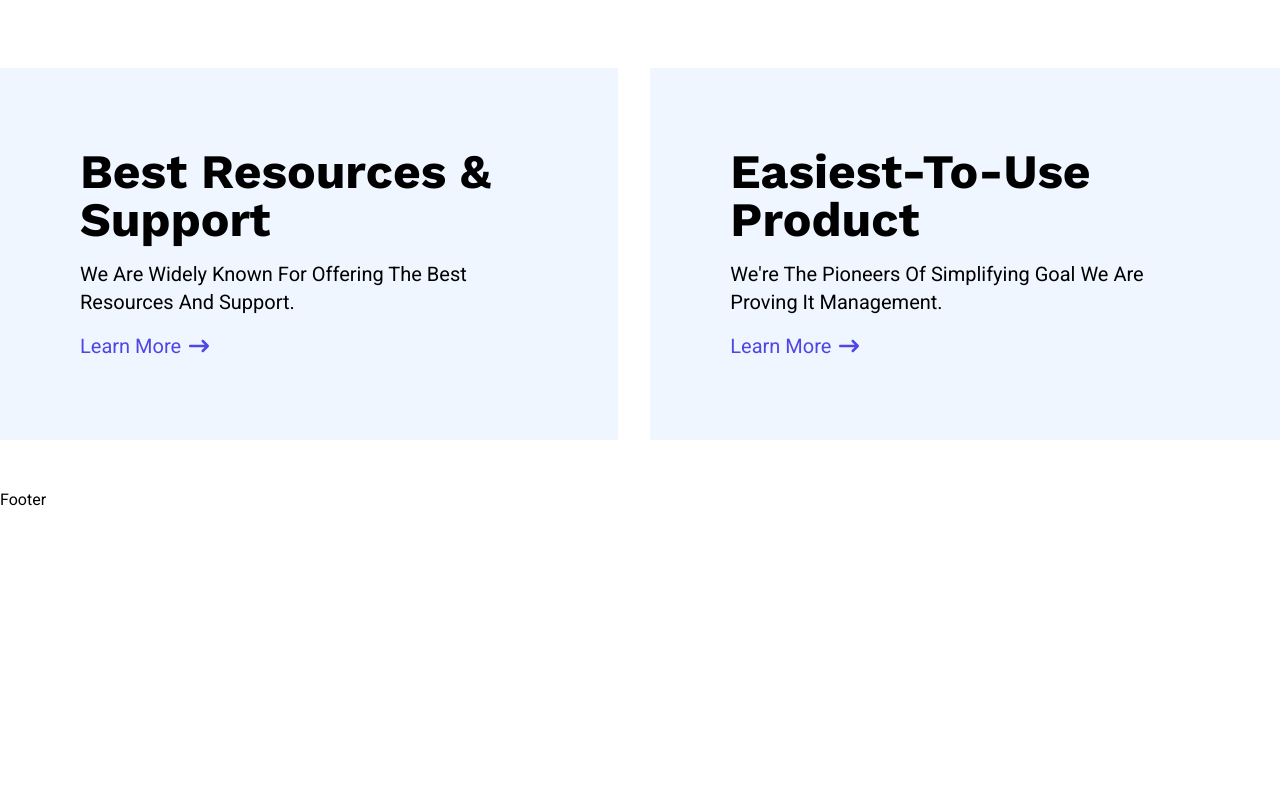
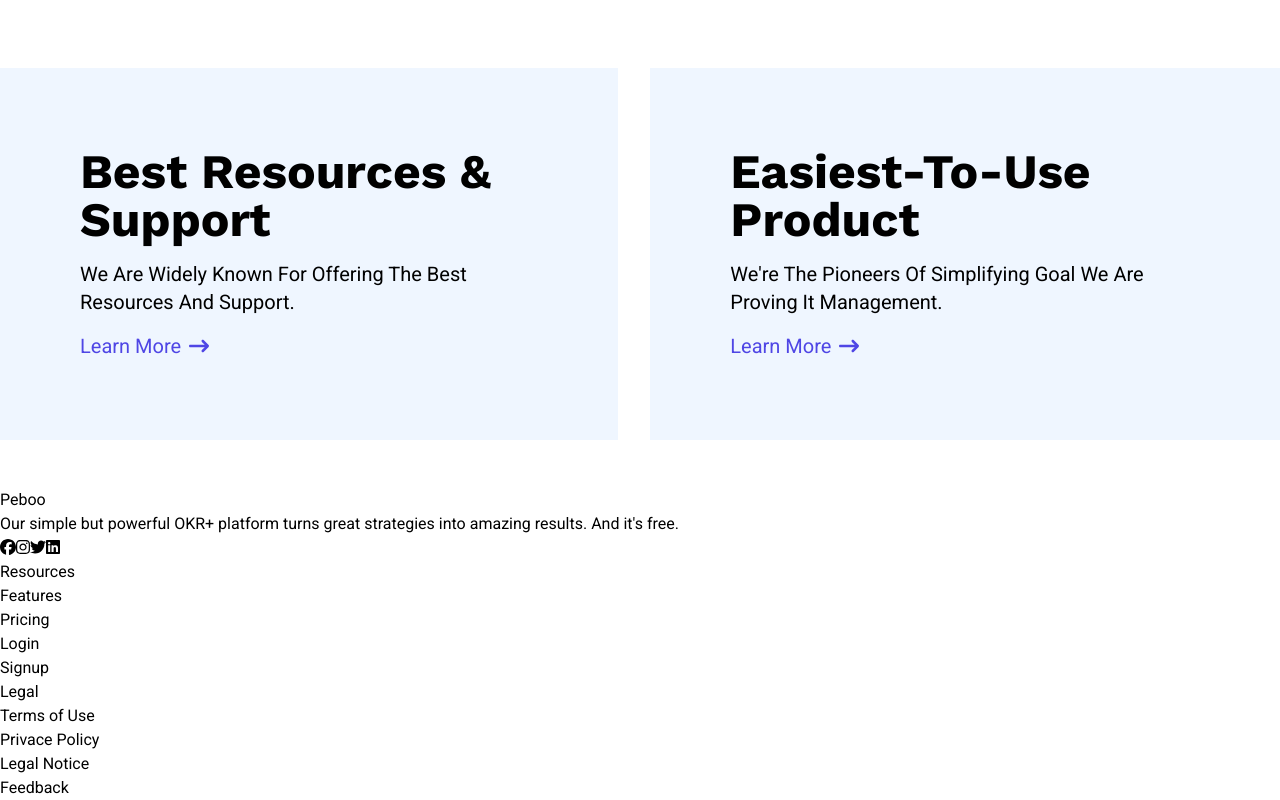
Before and after one commit to FrontEndDevo/peboo, a React (Vite) app: page / in a window 1280 px wide. Shown: the part 3142-3942 px from the top of the page. Before the commit the page ends 3654 px from the top, so only its background shows below. Built offline with nearby package versions, Linux system fonts and the light colour scheme.

Commit message:
Finish the main JSX of Footer component with adding the background image for it

```diff
--- a/src/components/Footer.jsx
+++ b/src/components/Footer.jsx
@@ -1,5 +1,51 @@
+import {
+  faFacebook,
+  faInstagram,
+  faLinkedin,
+  faTwitter,
+} from "@fortawesome/free-brands-svg-icons";
+import { FontAwesomeIcon } from "@fortawesome/react-fontawesome";
+
+const footerHyperLinks = [
+  { topic: "Resources", links: ["Features", "Pricing", "Login", "Signup"] },
+  {
+    topic: "Legal",
+    links: ["Terms of Use", "Privace Policy", "Legal Notice", "Feedback"],
+  },
+];
+
+const socialMedia = [faFacebook, faInstagram, faTwitter, faLinkedin];
 const Footer = () => {
-  return <footer>Footer</footer>;
+  const hyperLinks = footerHyperLinks.map((obj, index) => (
+    <div key={index}>
+      <h3>{obj.topic}</h3>
+      <ul>
+        {obj.links.map((link) => (
+          <li key={link}>
+            <a href={`/${link.replace(" ", "-")}`}>{link}</a>
+          </li>
+        ))}
+      </ul>
+    </div>
+  ));
+
+  const pebooSocialMedia = socialMedia.map((media) => (
+    <FontAwesomeIcon key={media} icon={media} />
+  ));
+
+  return (
+    <footer>
+      <div>
+        <h2>Peboo</h2>
+        <p>
+          Our simple but powerful OKR+ platform turns great strategies into
+          amazing results. And it&apos;s free.
+        </p>
+        <div>{pebooSocialMedia}</div>
+      </div>
+      <div>{hyperLinks}</div>
+    </footer>
+  );
 };
 
 export default Footer;
```
Also changed, not shown: src/assets/images/top_two_background.png (added).
